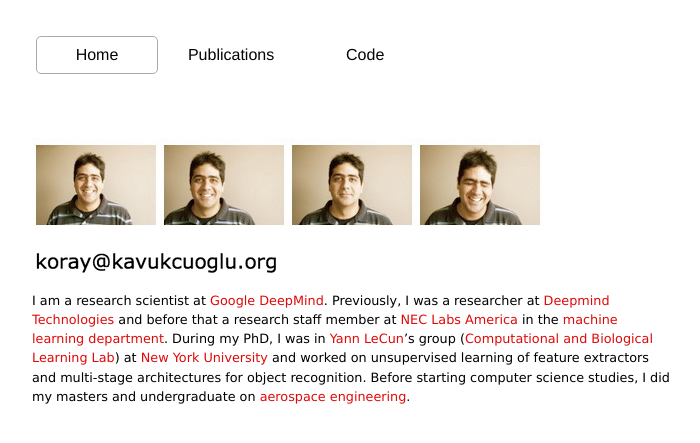
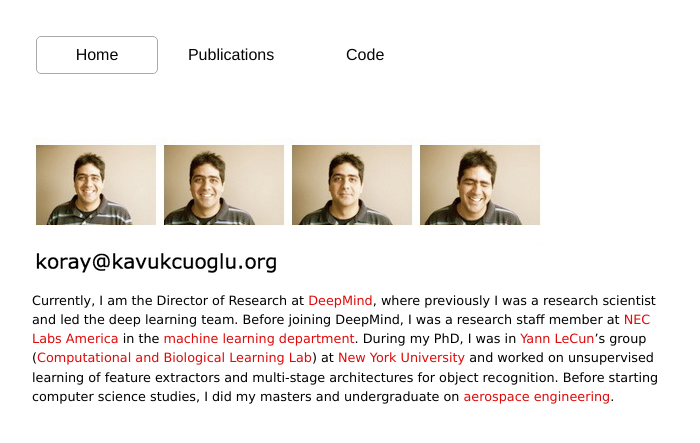
Before and after one commit to koraykv/koraykv.github.com, a Jekyll site: the page built from index.md, in a window 1280 px wide. Shown: the top 443 px of the page, without its empty margins (288-988 px from the left). Built offline with Jekyll 4.4.1, drawn with Linux system fonts in a browser that asks for light colours.

Commit message:
Update index.md

```diff
--- a/index.md
+++ b/index.md
@@ -8,4 +8,4 @@
 <br>
 <img src="images/em.png" alt="koray kavukcuoglu">
 
-I am a research scientist at [Google DeepMind](http://www.deepmind.com). Previously, I was a researcher at [Deepmind Technologies](http://www.deepmind.com) and before that a research staff member at [NEC Labs America](http://www.nec-labs.com/) in the [machine learning department](http://www.nec-labs.com/research/machine/ml_website/index.php). During my PhD, I was in [Yann LeCun](http://yann.lecun.com/)'s group ([Computational and Biological Learning Lab](http://cs.nyu.edu/~yann)) at [New York University](http://www.nyu.edu) and worked on unsupervised learning of feature extractors and multi-stage architectures for object recognition. Before starting computer science studies, I did my masters and undergraduate on [aerospace engineering](http://ae.metu.edu.tr/).
+Currently, I am the Director of Research at [DeepMind](http://www.deepmind.com), where previously I was a research scientist and led the deep learning team. Before joining DeepMind, I was a research staff member at [NEC Labs America](http://www.nec-labs.com/) in the [machine learning department](http://www.nec-labs.com/research/machine/ml_website/index.php). During my PhD, I was in [Yann LeCun](http://yann.lecun.com/)'s group ([Computational and Biological Learning Lab](http://cs.nyu.edu/~yann)) at [New York University](http://www.nyu.edu) and worked on unsupervised learning of feature extractors and multi-stage architectures for object recognition. Before starting computer science studies, I did my masters and undergraduate on [aerospace engineering](http://ae.metu.edu.tr/).
```
